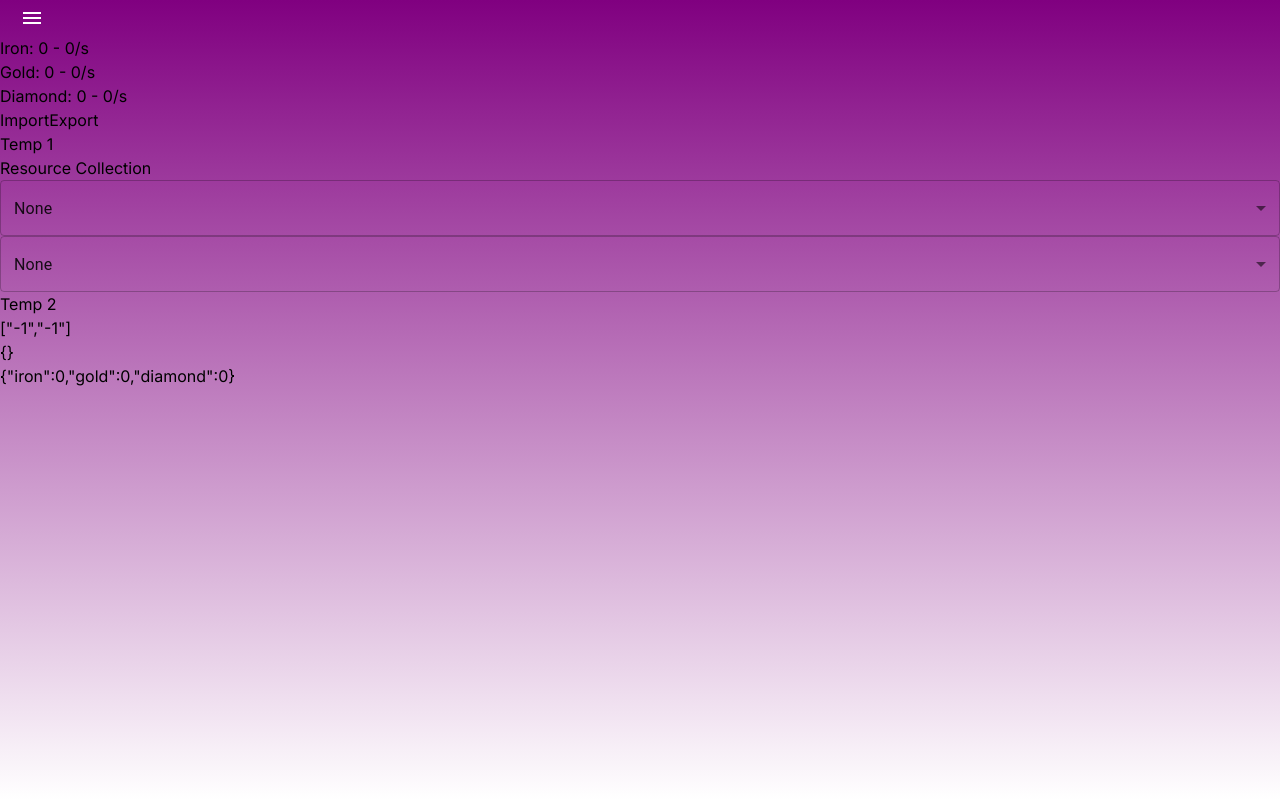
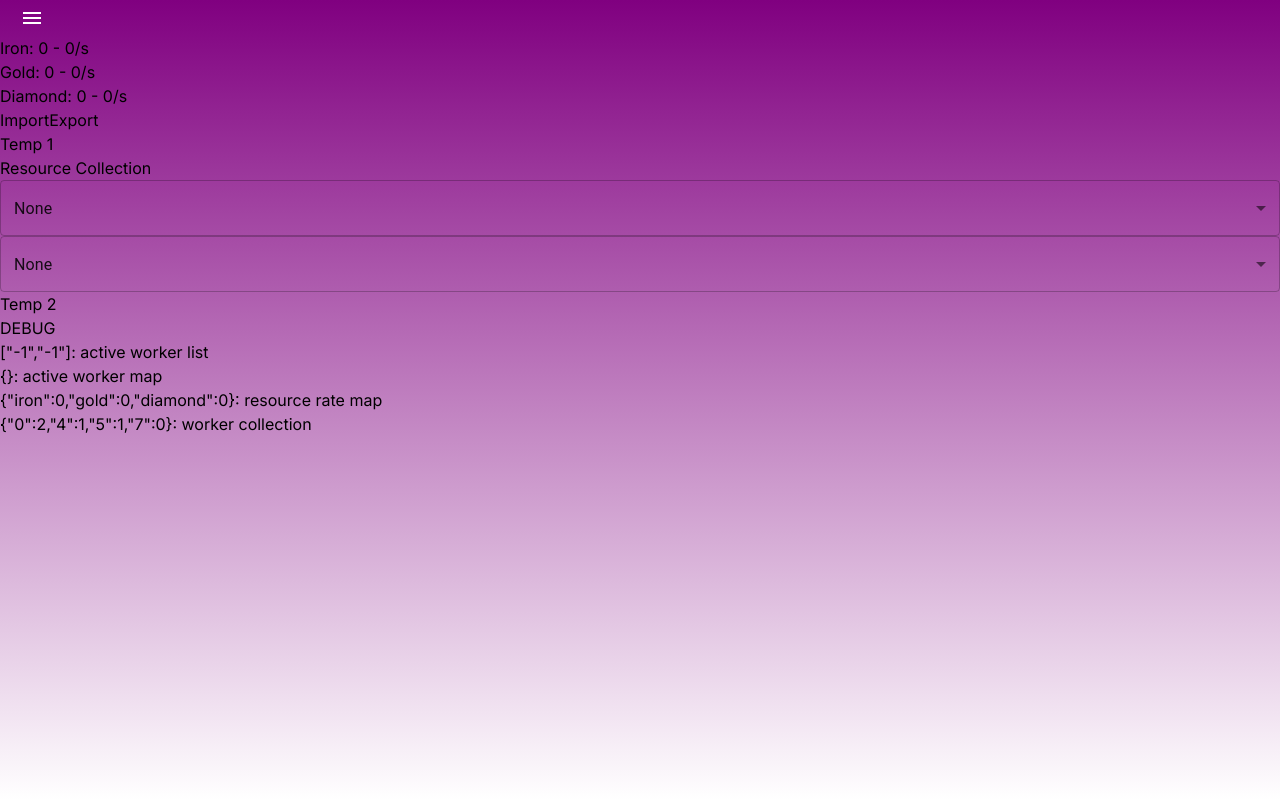
Before and after one commit to Alahkaih/personal-website, a Next.js app: page /games/combined in a window 1280 px wide. Built offline with nearby package versions, Linux system fonts and the light colour scheme.

Commit message:
added debug panel

```diff
--- a/src/app/games/combined/combinedGamePageReducer.ts
+++ b/src/app/games/combined/combinedGamePageReducer.ts
@@ -188,6 +188,6 @@ export const initialState: CombinedGameState = {
             gold: 0,
             diamond: 0,
         },
-        workerCollection: { "0": 3, "4": 1, "5": 1, "7": 0 },
+        workerCollection: { "0": 2, "4": 1, "5": 1, "7": 0 },
     },
 };
--- a/src/app/games/combined/page.tsx
+++ b/src/app/games/combined/page.tsx
@@ -40,9 +40,11 @@ export default function Combined() {
                 </div>
                 <div className="w-full px-2 mb-4">
                     <div className="bg-white p-5 rounded-lg shadow">
-                        <h2 className="text-xl font-semibold mb-4">{JSON.stringify(state.resourceCollection.activeWorkerList)}</h2>
-                        <h2 className="text-xl font-semibold mb-4">{JSON.stringify(state.resourceCollection.activeWorkerMap)}</h2>
-                        <h2 className="text-xl font-semibold mb-4">{JSON.stringify(state.resourceCollection.resourceRateMap)}</h2>
+                    <h1 className="text-xl font-semibold mb-4">DEBUG</h1>
+                        <h2 className="text-xl font-semibold mb-4">{JSON.stringify(state.resourceCollection.activeWorkerList) + ": active worker list"}</h2>
+                        <h2 className="text-xl font-semibold mb-4">{JSON.stringify(state.resourceCollection.activeWorkerMap) + ": active worker map"}</h2>
+                        <h2 className="text-xl font-semibold mb-4">{JSON.stringify(state.resourceCollection.resourceRateMap) + ": resource rate map"}</h2>
+                        <h2 className="text-xl font-semibold mb-4">{JSON.stringify(state.resourceCollection.workerCollection) + ": worker collection"}</h2>
                     </div>
                 </div>
             </div>
```
